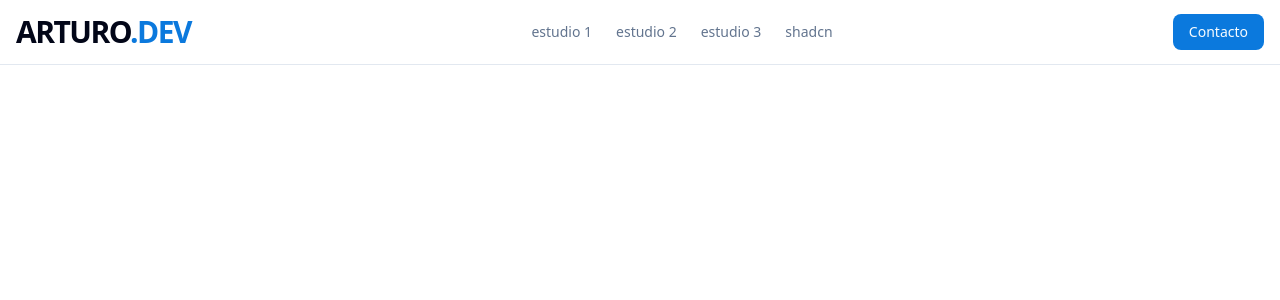
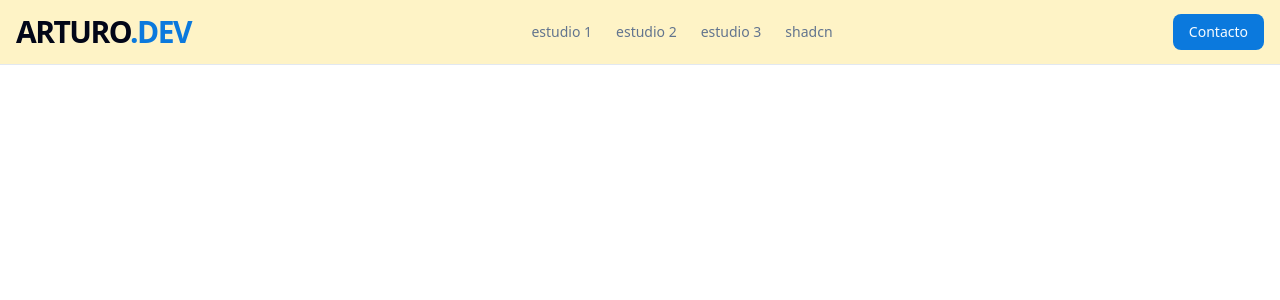
Before and after one commit to ArturoContrerasChaparro/proyecto-de-estudio, a Next.js app: page / in a window 1280 px wide. Shown: the top 300 px of the page. Built offline with nearby package versions, Linux system fonts and the light colour scheme.

Commit message:
cambiamos el color del navbar

```diff
--- a/components/layout/nav-bar.tsx
+++ b/components/layout/nav-bar.tsx
@@ -20,7 +20,7 @@ const NavBar = () => {
   const mobileLinkStyles = "flex w-full items-center py-4 text-lg font-semibold text-foreground border-b border-border/50 hover:text-primary transition-all";
 
   return (
-    <nav className="w-full border-b bg-background/95 backdrop-blur sticky top-0 z-50">
+    <nav className="w-full border-b bg-amber-100 backdrop-blur sticky top-0 z-50">
       <div className="container mx-auto flex h-16 items-center justify-between px-4">
         <div className="text-foreground font-bold text-2xl md:text-3xl uppercase tracking-tighter">
           Arturo<span className="text-primary">.Dev</span>
```
